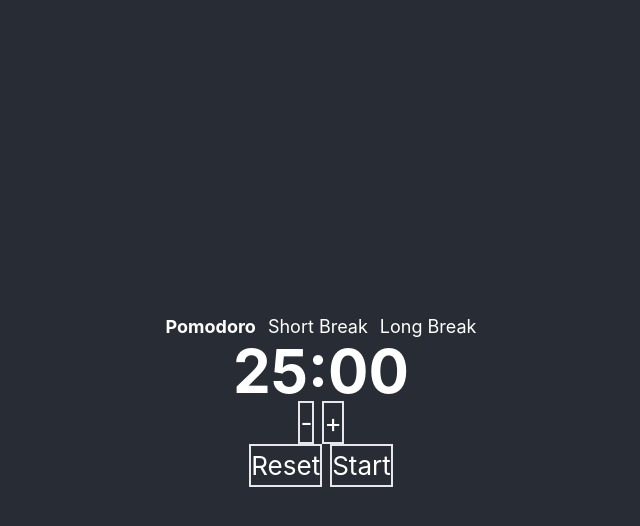
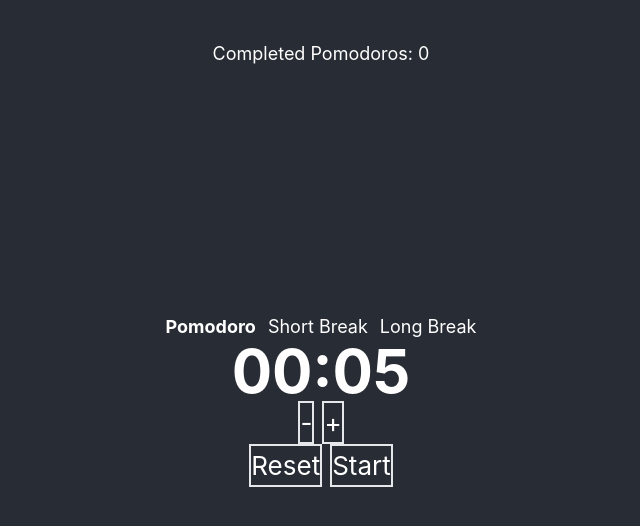
Before and after one commit to joeyiny/Pomodoro, a React (Create React App) app: page / in a window 1280 px wide. Shown: the top 526 px of the page, without its empty margins (319-959 px from the left). Built offline with nearby package versions, Linux system fonts and the light colour scheme; no server answers.

Commit message:
Set changing session type upon finishing pomodoro

```diff
--- a/src/Components/Timer.tsx
+++ b/src/Components/Timer.tsx
@@ -9,11 +9,12 @@ enum SessionType {
 }
 
 let Timer = () => {
-  const [seconds, setSeconds] = useState<number>(25 * 60);
+  const [seconds, setSeconds] = useState<number>(5);
   const [isActive, setIsActive] = useState<boolean>(false);
   const [sessionType, setSessionType] = useState<SessionType>(
     SessionType.POMODORO
   );
+  const [completedPomodoros, setCompletedPomodoros] = useState<number>(0);
 
   let toggle = () => {
     setIsActive(!isActive);
@@ -35,7 +36,7 @@ let Timer = () => {
         break;
     }
     setIsActive(false);
-    setSeconds(minutesToCountdown * 60);
+    setSeconds(minutesToCountdown);
     stop();
   };
 
@@ -75,6 +76,13 @@ let Timer = () => {
       if (seconds <= 0) {
         clearInterval(interval);
         setIsActive(false);
+        if (sessionType === SessionType.POMODORO) {
+          setCompletedPomodoros((completedPomodoros) => completedPomodoros + 1);
+          setSession(SessionType.SHORTBREAK);
+        } else {
+          setSession(SessionType.POMODORO);
+        }
+
         playAlarmSound();
       }
     } else if (!isActive && seconds !== 0) {
@@ -85,6 +93,9 @@ let Timer = () => {
 
   return (
     <>
+      <div className="absolute top-10 text-lg">
+        <p>Completed Pomodoros: {completedPomodoros}</p>
+      </div>
       <div className="flex gap-3 text-lg">
         <span
           className={`${
```
